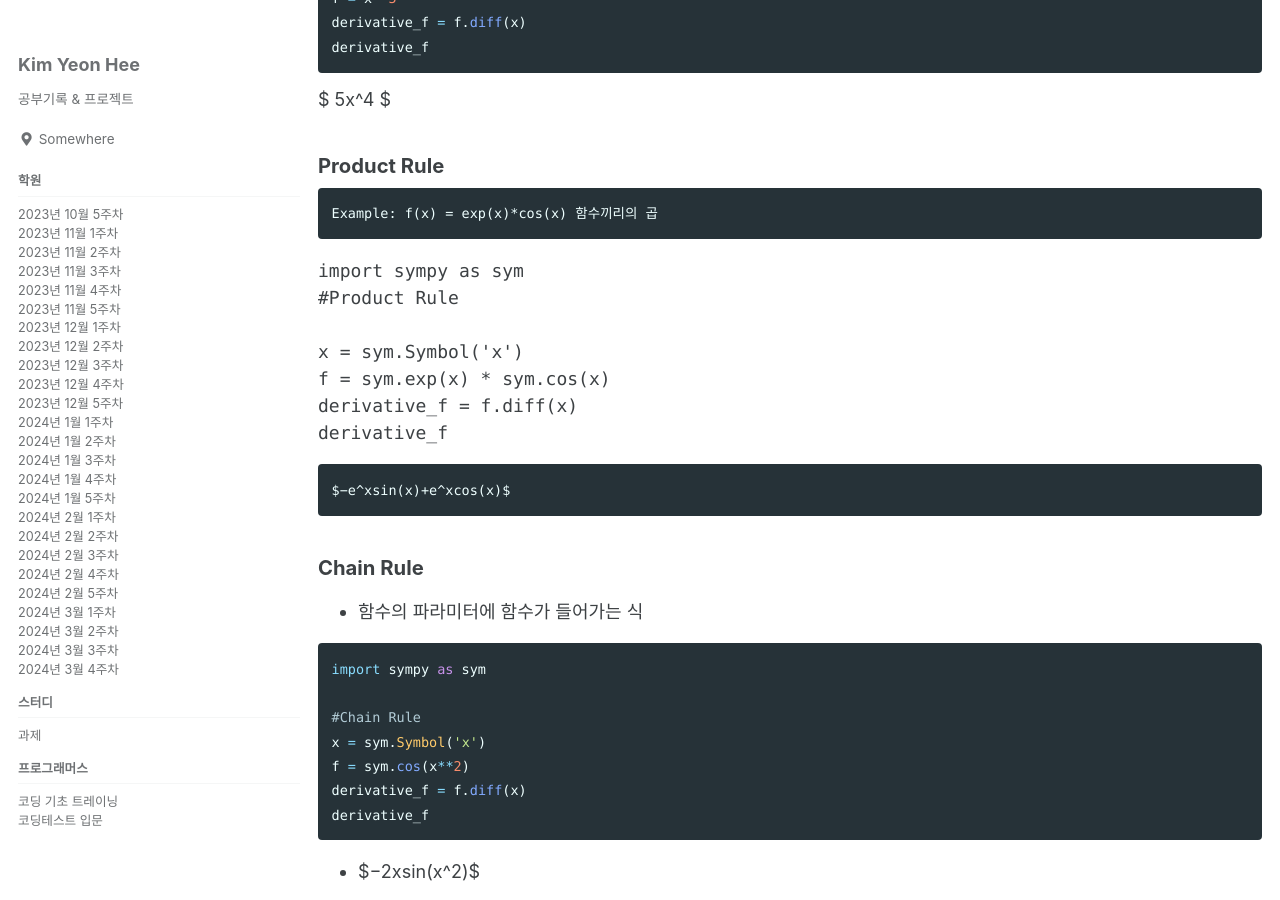
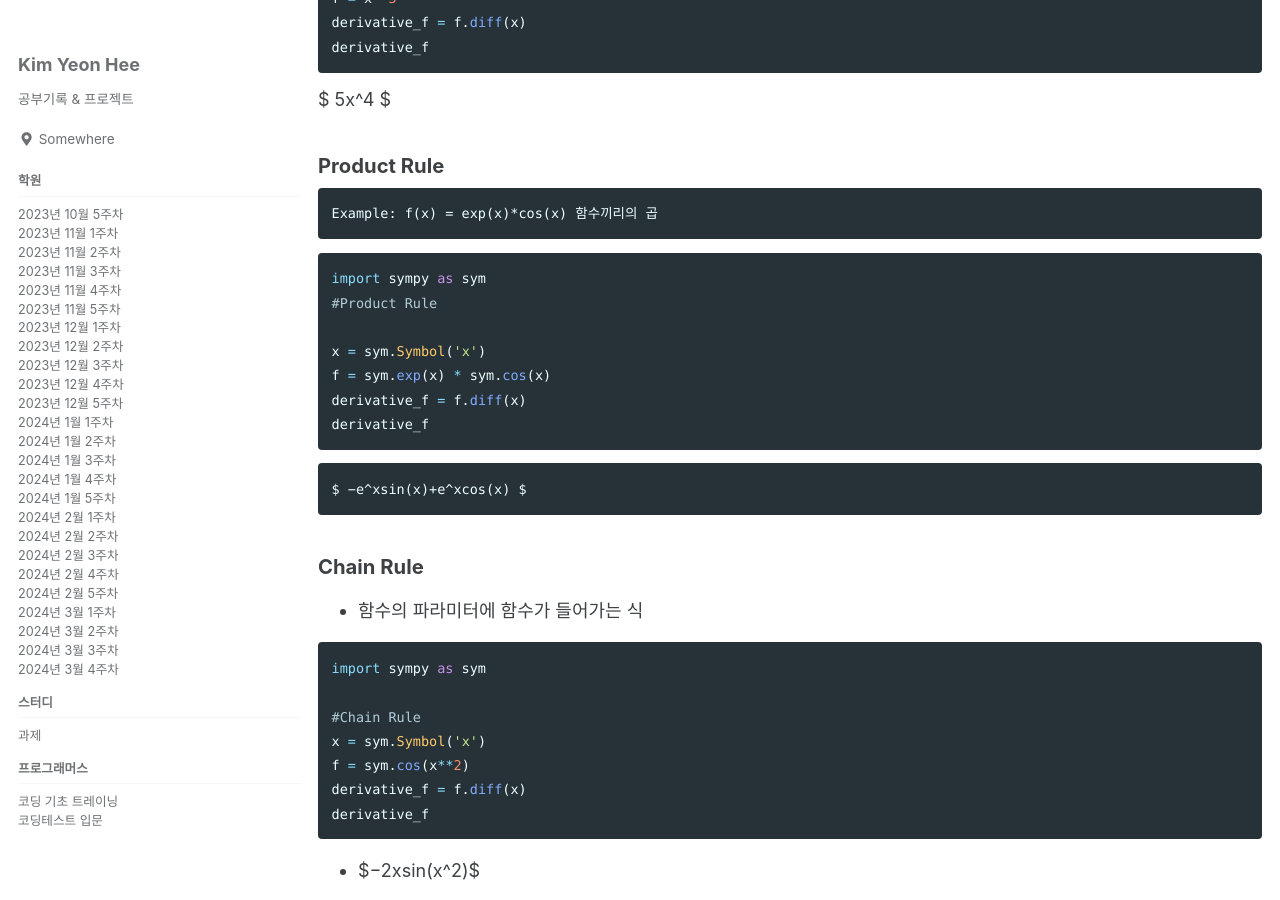
Before and after one commit to YonY-K/YonY-K.github.io, a Jekyll site: the page built from school/school_202403week4/_posts/2024-03-28/2024-03-28-20240328_1period.md, in a window 1280 px wide and 900 px high, scrolled down 2060 px. Built offline with Jekyll 4.4.1, drawn with Linux system fonts in a browser that asks for light colours; cached includes are drawn as plain includes.

Commit message:
posts modify

````diff
--- a/school/school_202403week4/_posts/2024-03-28/2024-03-28-20240328_1period.md
+++ b/school/school_202403week4/_posts/2024-03-28/2024-03-28-20240328_1period.md
@@ -95,7 +95,7 @@ $ 5x^4 $
 Example: f(x) = exp(x)*cos(x) 함수끼리의 곱
 ```
 
-```pytnon
+```python
 import sympy as sym
 #Product Rule
 
@@ -106,7 +106,7 @@ derivative_f
 ```
 
 ```
-$−e^xsin(x)+e^xcos(x)$
+$ −e^xsin(x)+e^xcos(x) $
 ```
 
 ### Chain Rule
````
